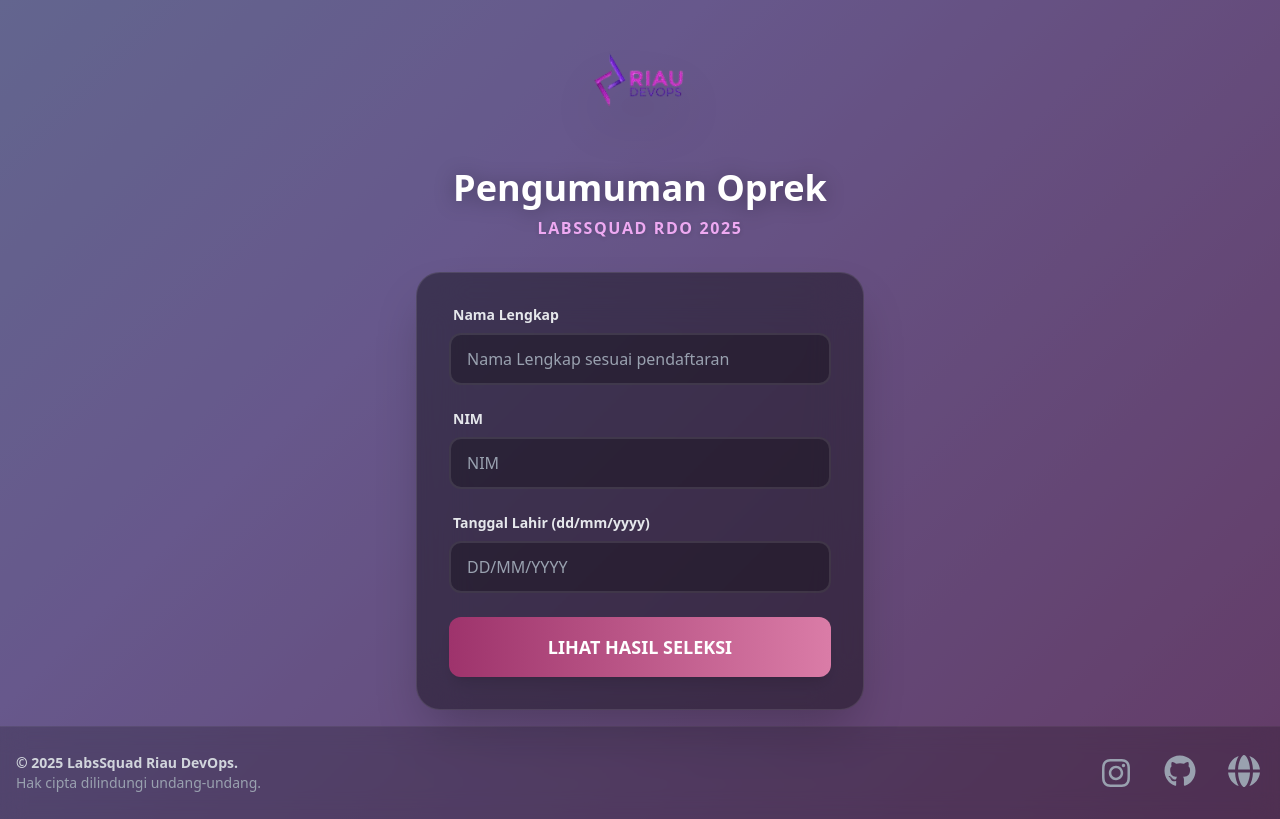
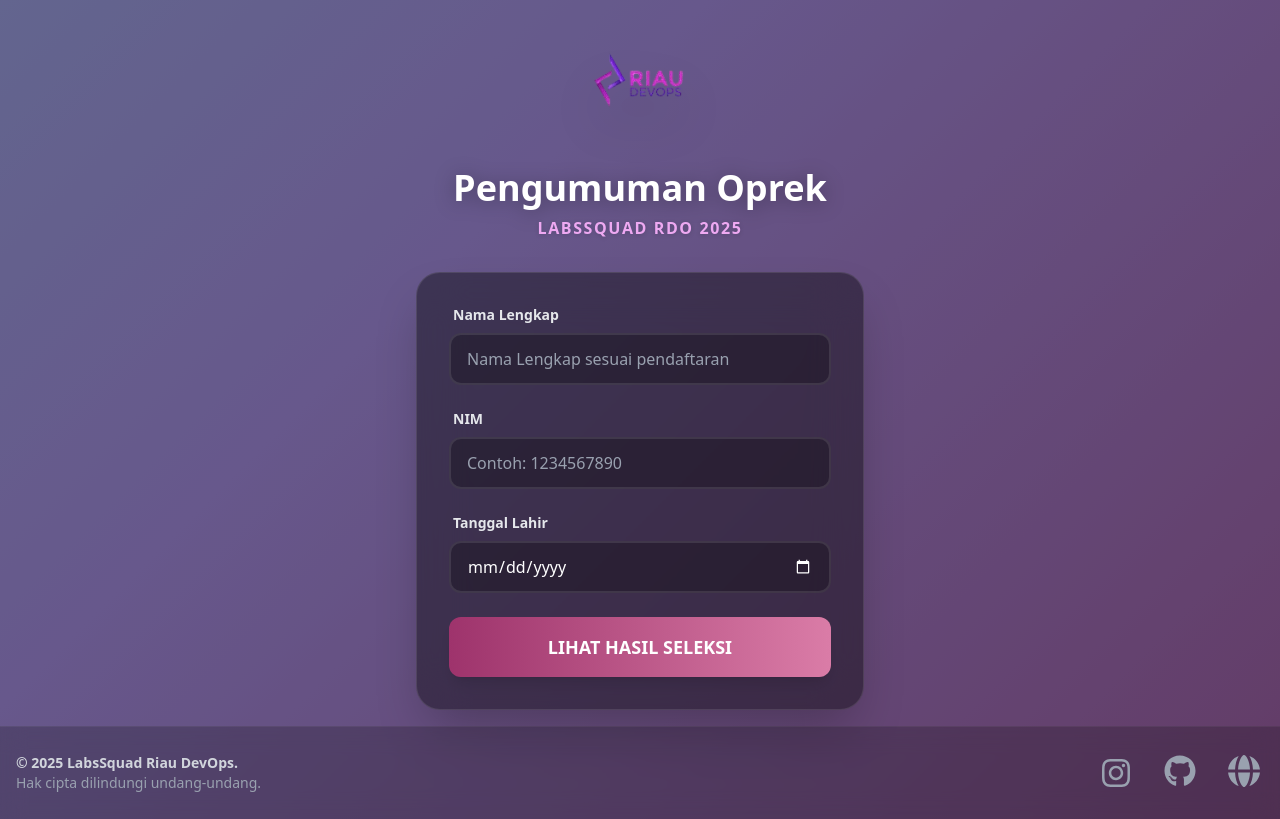
Before and after one commit to Asddqphn1/kelulusan_rdo, a React (Vite) app: page / in a window 1280 px wide. Built offline with nearby package versions, Linux system fonts and the light colour scheme.

Commit message:
fix: Remove datakelulusan.json and qr.jpg from .gitignore for proper file tracking

```diff
--- a/src/page/LoginPage.jsx
+++ b/src/page/LoginPage.jsx
@@ -1,13 +1,12 @@
 import React, { useState } from "react";
 import { useNavigate } from "react-router-dom";
 import Logo from "../component/Logo";
-import Footer from "../component/Footer"; // Import Footer
+import Footer from "../component/Footer";
 
 export default function LoginPage() {
-  // ... (State dan fungsi handleSubmit SAMA PERSIS seperti sebelumnya, tidak perlu diubah)
   const [nama, setNama] = useState("");
   const [nim, setNim] = useState("");
-  const [tanggalLahir, setTanggalLahir] = useState("");
+  const [tanggalLahir, setTanggalLahir] = useState(""); // Akan menyimpan format YYYY-MM-DD dari input date
   const [error, setError] = useState("");
   const [isLoading, setIsLoading] = useState(false);
   const navigate = useNavigate();
@@ -16,33 +15,45 @@ export default function LoginPage() {
     e.preventDefault();
     setIsLoading(true);
     setError("");
+
     try {
+      const formattedTanggalLahir = tanggalLahir
+        ? tanggalLahir.split("-").reverse().join("/")
+        : "";
+
       const response = await fetch("/datakelulusan.json");
       if (!response.ok) throw new Error("Gagal memuat data.");
+
       const data = await response.json();
+
       const peserta = data.find(
         (p) =>
           p.namaLengkap.trim().toLowerCase() === nama.trim().toLowerCase() &&
           p.nim.trim() === nim.trim() &&
-          p.tanggalLahir.trim() === tanggalLahir.trim()
+          // Bandingkan dengan tanggal yang sudah diformat
+          p.tanggalLahir.trim() === formattedTanggalLahir
       );
-      if (peserta) navigate("/hasil", { state: { data: peserta } });
-      else
+
+      if (peserta) {
+        navigate("/hasil", { state: { data: peserta } });
+      } else {
         setError(
           "Data tidak ditemukan. Periksa kembali Nama, NIM, dan Tanggal Lahir Anda."
         );
+      }
     } catch (err) {
-      setError("Terjadi kesalahan sistem.");
+      console.error(err);
+      setError("Terjadi kesalahan sistem saat memuat data.");
     } finally {
       setIsLoading(false);
     }
   };
 
+  // Menambahkan [color-scheme:dark] agar ikon kalender bawaan browser menyesuaikan dengan background gelap
   const inputClass =
-    "w-full px-4 py-3 bg-black/30 border-2 border-white/10 rounded-xl text-white placeholder-gray-400 focus:outline-none focus:border-[var(--color-accent-pink)] focus:ring-1 focus:ring-[var(--color-accent-pink)] transition-all";
+    "w-full px-4 py-3 bg-black/30 border-2 border-white/10 rounded-xl text-white placeholder-gray-400 focus:outline-none focus:border-[var(--color-accent-pink)] focus:ring-1 focus:ring-[var(--color-accent-pink)] transition-all [color-scheme:dark]";
 
   return (
-    // Gunakan flex-col dan min-h-screen agar footer di bawah
     <div className="min-h-screen flex flex-col">
       <div className="grow flex items-center justify-center p-4">
         <div className="w-full max-w-md">
@@ -51,7 +62,7 @@ export default function LoginPage() {
             <h1 className="text-4xl font-extrabold text-white drop-shadow-[0_2px_10px_rgba(0,0,0,0.3)]">
               Pengumuman Oprek
             </h1>
-            <p className="text-(--color-accent-pink) font-bold tracking-widest mt-2 drop-shadow-sm">
+            <p className="text-[var(--color-accent-pink)] font-bold tracking-widest mt-2 drop-shadow-sm">
               LABSSQUAD RDO 2025
             </p>
           </div>
@@ -60,7 +71,6 @@ export default function LoginPage() {
             onSubmit={handleSubmit}
             className="glass-card rounded-3xl p-8 space-y-6 animate-fade-in-up"
           >
-            {/* ... (Isi form input Nama, NIM, Tanggal Lahir SAMA seperti sebelumnya) ... */}
             <div>
               <label className="block text-sm font-semibold text-gray-200 mb-2 ml-1">
                 Nama Lengkap
@@ -74,35 +84,39 @@ export default function LoginPage() {
                 required
               />
             </div>
+
             <div>
               <label className="block text-sm font-semibold text-gray-200 mb-2 ml-1">
                 NIM
               </label>
               <input
                 type="text"
+                inputMode="numeric"
+                pattern="[0-9]*"
                 value={nim}
                 onChange={(e) => setNim(e.target.value)}
                 className={inputClass}
-                placeholder="NIM"
+                placeholder="Contoh: 1234567890"
                 required
               />
             </div>
+
             <div>
               <label className="block text-sm font-semibold text-gray-200 mb-2 ml-1">
-                Tanggal Lahir (dd/mm/yyyy)
+                Tanggal Lahir
               </label>
+              {/* Menggunakan type="date" untuk date picker native */}
               <input
-                type="text"
+                type="date"
                 value={tanggalLahir}
                 onChange={(e) => setTanggalLahir(e.target.value)}
-                className={inputClass}
-                placeholder="DD/MM/YYYY"
+                className={`${inputClass} cursor-pointer`}
                 required
               />
             </div>
 
             {error && (
-              <div className="p-4 bg-red-500/20 border border-red-500/50 rounded-xl text-red-100 text-sm font-medium text-center">
+              <div className="p-4 bg-red-500/20 border border-red-500/50 rounded-xl text-red-100 text-sm font-medium text-center animate-pulse-slow">
                 {error}
               </div>
             )}
@@ -110,9 +124,35 @@ export default function LoginPage() {
             <button
               type="submit"
               disabled={isLoading}
-              className="w-full py-4 px-6 bg-linear-to-r from-(--color-primary) to-(--color-secondary) hover:from-(--color-secondary) hover:to-(--color-primary) text-white font-bold text-lg rounded-xl shadow-lg transition-all disabled:opacity-70"
+              className="w-full py-4 px-6 bg-gradient-to-r from-[var(--color-primary)] to-[var(--color-secondary)] hover:from-[var(--color-secondary)] hover:to-[var(--color-primary)] text-white font-bold text-lg rounded-xl shadow-lg transition-all disabled:opacity-70 disabled:cursor-not-allowed active:scale-[0.98]"
             >
-              {isLoading ? "Memeriksa..." : "LIHAT HASIL SELEKSI"}
+              {isLoading ? (
+                <span className="flex items-center justify-center gap-2">
+                  <svg
+                    className="animate-spin h-5 w-5 text-white"
+                    xmlns="http://www.w3.org/2000/svg"
+                    fill="none"
+                    viewBox="0 0 24 24"
+                  >
+                    <circle
+                      className="opacity-25"
+                      cx="12"
+                      cy="12"
+                      r="10"
+                      stroke="currentColor"
+                      strokeWidth="4"
+                    ></circle>
+                    <path
+                      className="opacity-75"
+                      fill="currentColor"
+                      d="M4 12a8 8 0 018-8V0C5.373 0 0 5.373 0 12h4zm2 5.291A7.962 7.962 0 014 12H0c0 3.042 1.135 5.824 3 7.938l3-2.647z"
+                    ></path>
+                  </svg>
+                  Memeriksa...
+                </span>
+              ) : (
+                "LIHAT HASIL SELEKSI"
+              )}
             </button>
           </form>
         </div>
```
Also changed, not shown: 1 other file (tests, documents, lock files or other folders).
